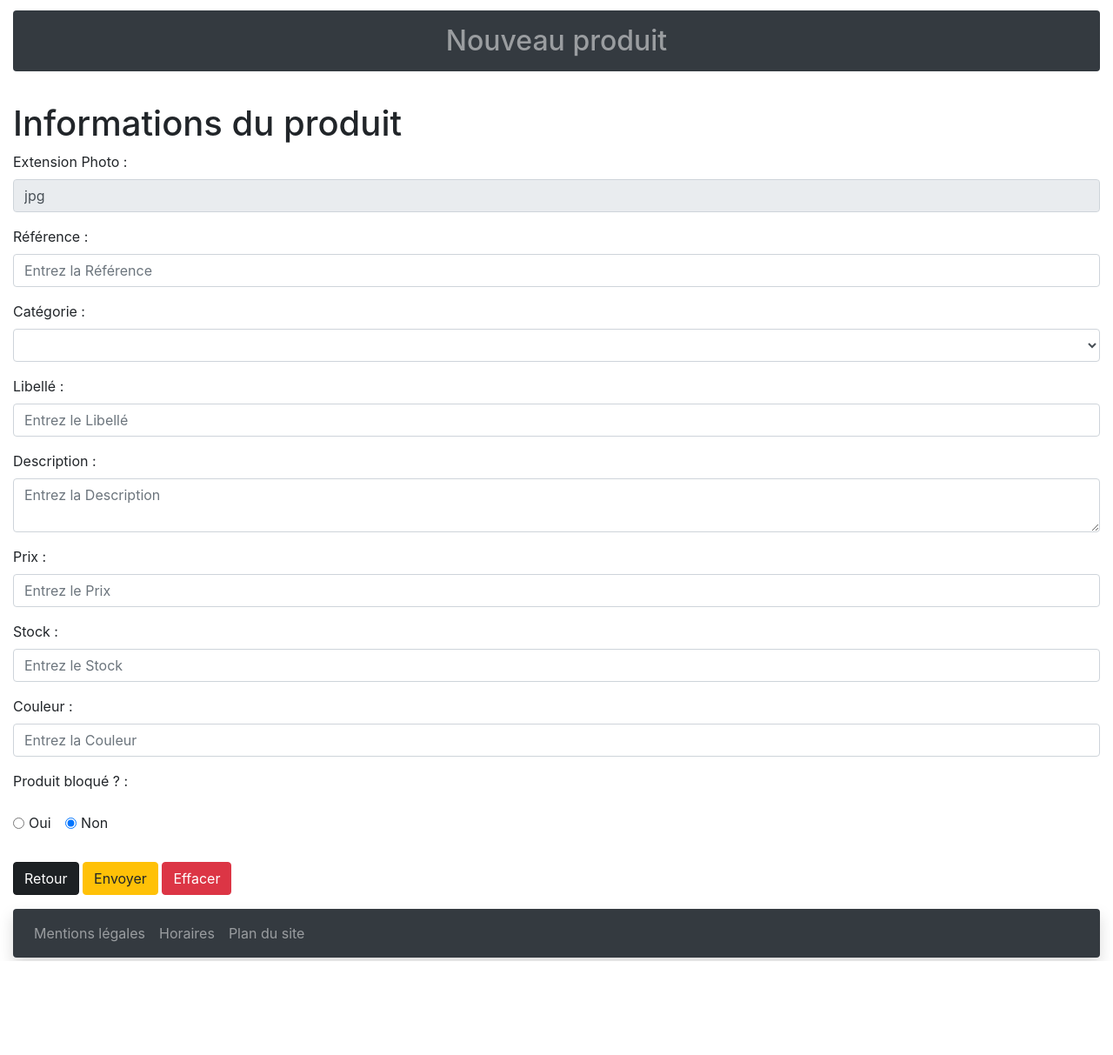
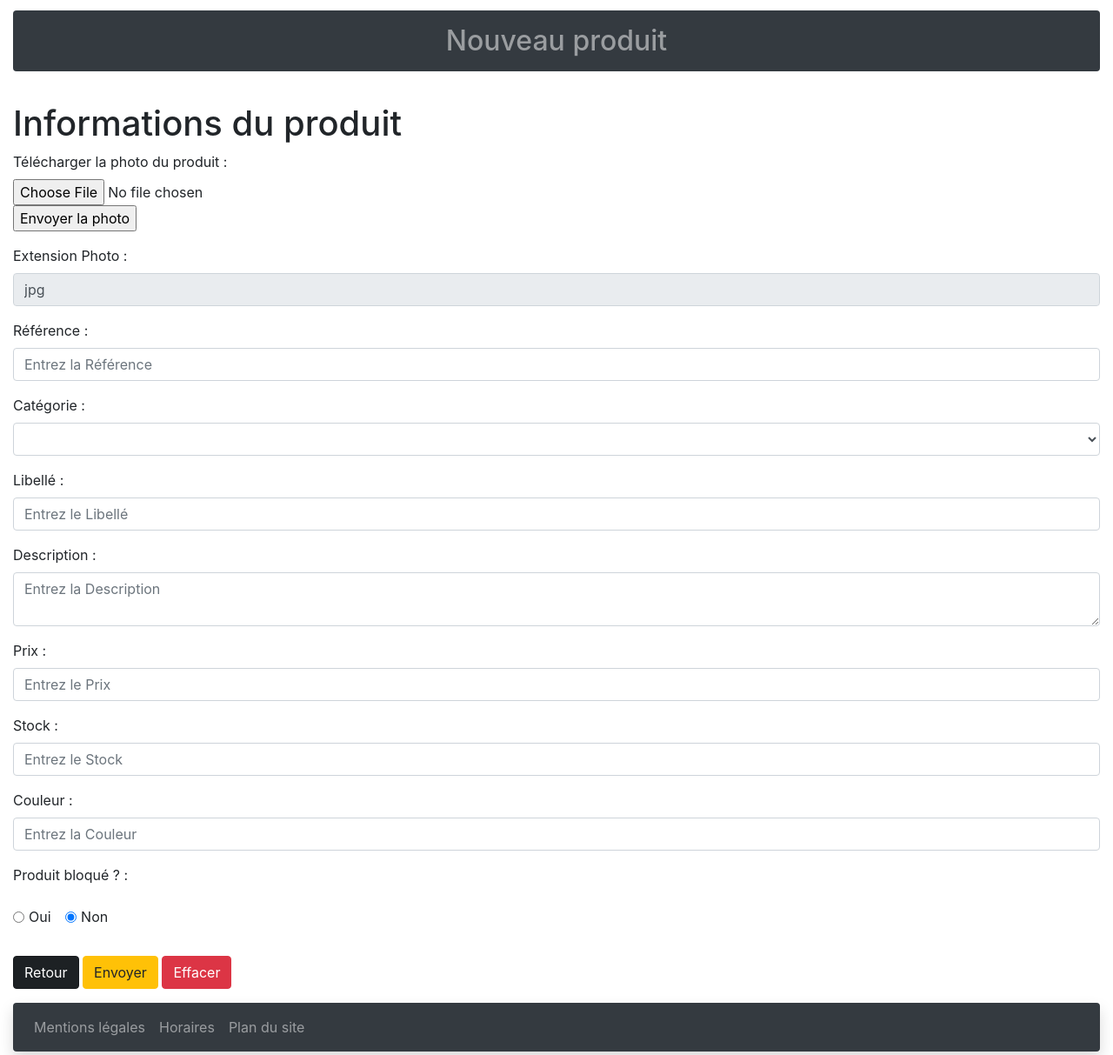
Before and after one commit to MaxouMiles-tech/JarditouWamp, a PHP site: page /add_form.php in a window 1280 px wide. Shown: the part 356-1569 px from the top of the page at 87% size. Before the commit the page ends 1461 px from the top, so only its background shows below. Run offline with PHP 8.4, Linux system fonts and the light colour scheme; tables that the repository leaves empty or names only in its code hold one stand-in row (values such as "Sample post").

Commit message:
ajout telecharger photo
ajout telecharger photo

```diff
--- a/add_form.php
+++ b/add_form.php
@@ -22,8 +22,13 @@ if ($result->rowCount() == 0) {
         <div class="col h2 rounded bg-dark text-white-50 p-3 text-center">Nouveau produit</div>
     </div><br>
     <h1>Informations du produit</h1>
-    <form action="public/php/add_script.php" method="POST" id= "verifajout" name="verifajout">
-    <div class="form-group">
+    <form action="public/php/add_script.php" method="POST" enctype="multipart/form-data" id= "verifajout" name="verifajout">
+        <div class="form-group">
+            <label for="photo">Télécharger la photo du produit :</label></br>
+            <input type="file" name="photo" /><br />
+            <input type="submit" value="Envoyer la photo" />
+        </div>
+        <div class="form-group">
             <label for="extension">Extension Photo : </label>
             <input type="text" class="form-control" name="extension" id="extension" value="jpg" disabled>
         </div>
@@ -53,7 +58,7 @@ if ($result->rowCount() == 0) {
         <!-- <p  id="errorLibelle" class="text-danger""></p> -->
         <div class="form-group">
             <label for="description">Description : </label>
-            <textarea class="form-control" name="description" id="description" placeholder="Entrez la Description"></textarea>
+            <textarea class="form-control overflow-auto" name="description" id="description" placeholder="Entrez la Description"></textarea>
         </div>
         <!-- <p  id="errorDescription" class="text-danger""></p> -->
         <div class="form-group">
--- a/detail.php
+++ b/detail.php
@@ -66,7 +66,7 @@ $dateModif = $produit->pro_d_modif;
       <!-- <p  id="errorLibelle" class="text-danger""></p> -->
     <div class="form-group">
       <label for="description">Description : </label>
-      <textarea readOnly class="form-control" placeholder="<?php echo $description;?>"></textarea>
+      <textarea readOnly class="form-control overflow-auto" placeholder="<?php echo $description;?>"></textarea>
     </div>
     <!-- <p  id="errorDescription" class="text-danger""></p> -->
     <div class="form-group">
--- a/formulaire_modif.php
+++ b/formulaire_modif.php
@@ -106,7 +106,7 @@ $dateModif = $produit->pro_d_modif;
         <!-- <p  id="errorLibelle" class="text-danger""></p> -->
         <div class="form-group">
             <label for="description">Description : </label>
-            <textarea class="form-control" name="description" id="description"><?php echo $description; ?></textarea>
+            <textarea class="form-control  overflow-auto " name="description" id="description"><?php echo $description; ?></textarea>
         </div>
         <!-- <p  id="errorDescription" class="text-danger""></p> -->
         <div class="form-group">
--- a/public/php/add_script.php
+++ b/public/php/add_script.php
@@ -76,6 +76,9 @@
         $photo = "jpg";
         $dateAjout = date('Y-m-d');
 
+
+
+
         // 3 cas possible : rien, expression REGEX et formulaire ok
         if (empty($reference)) {
             echo "La référence doit être renseignée ! <br>";
```
Also changed, not shown: public/images/erreurImage.jpg (added).
